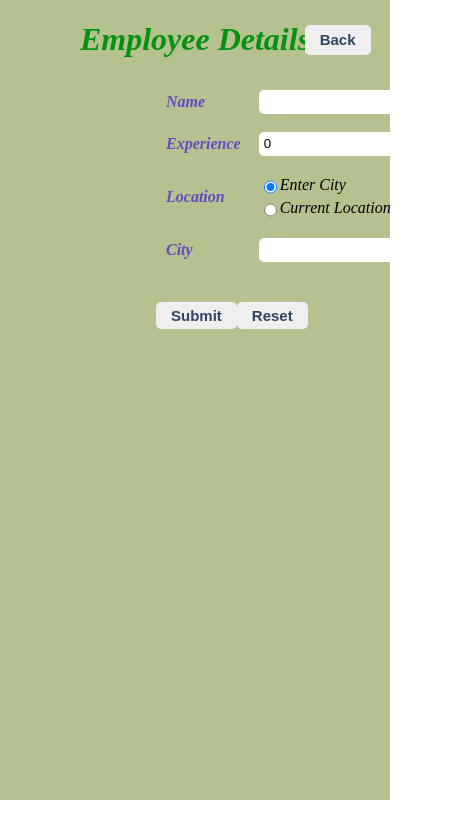
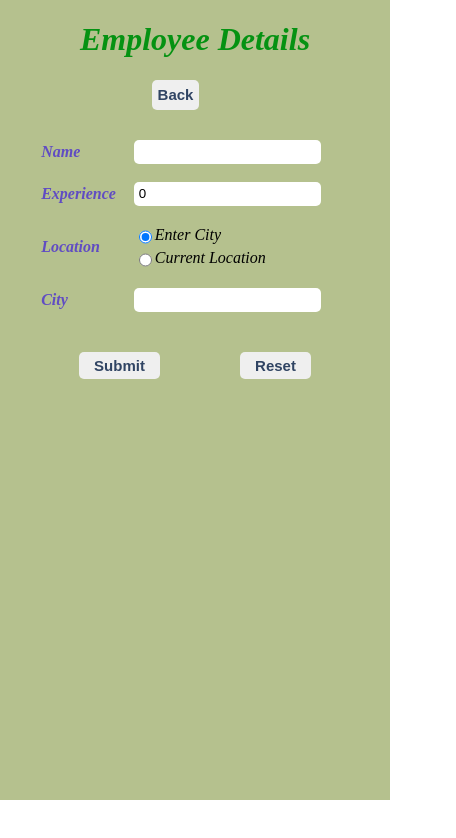
Before and after one commit to PRAVEEN-hub2001/pilots, a React (Create React App) app: page /pilots/AddEmployee in a window 390 px wide. Shown: the top 838 px of the page, 456 px wide, since content can reach past the window. Built offline with nearby package versions, Linux system fonts and the light colour scheme.

Commit message:
first commit

```diff
--- a/src/App.css
+++ b/src/App.css
@@ -42,14 +42,66 @@ td {
   cursor: pointer;
 }
 
+.header {
+  display: flex;
+  align-items: center;
+  justify-content: center;
+  position: relative;
+}
+
+.header>button {
+  position: absolute;
+  right: 5%;
+  height: 30px;
+  border-radius: 5px;
+  border: none;
+}
+
+.map-view {
+  margin: 40px 20% 0 20%;
+  width: 60%,
+}
+
+.btn-add-employee {
+  display: flex;
+  align-items: center;
+  justify-content: space-around;
+  width: 20%;
+  margin-left: 40%;
+  margin-top: 30px;
+}
+
 .App-logo {
   height: 40vmin;
   pointer-events: none;
 }
 
-@media (prefers-reduced-motion: no-preference) {
-  .App-logo {
-    animation: App-logo-spin infinite 20s linear;
+@media only screen and (max-width: 600px) {
+  .header {
+    flex-direction: column;
+    margin-bottom: 20px;
+  }
+
+  .header>button {
+    position: relative;
+  }
+
+  .map-view {
+    margin: 40px 20px 0 20px;
+    width: 80%,
+  }
+
+  table {
+    margin: 0 8%;
+  }
+
+  .btn-add-employee {
+    display: flex;
+    align-items: center;
+    justify-content: space-around;
+    width: 80%;
+    margin-left: 10%;
+    margin-top: 30px;
   }
 }
 
--- a/src/component/AddEmployee.jsx
+++ b/src/component/AddEmployee.jsx
@@ -42,25 +42,9 @@ export default function AddEmployeeDetail() {
   }
   return (
     <div>
-      <div
-        style={{
-          display: "flex",
-          alignItems: "center",
-          justifyContent: "center",
-          position: "relative",
-        }}
-      >
+      <div className="header">
         <h1>Employee Details</h1>
-        <button
-          style={{
-            position: "absolute",
-            right: "5%",
-            height: "30px",
-            borderRadius: "5px",
-            border: "none",
-            padding: "5px 15px",
-          }}
-        >
+        <button>
           <Link
             to={"/pilots/"}
             style={{
@@ -188,16 +172,7 @@ export default function AddEmployeeDetail() {
             </tr>
           )}
         </table>
-        <div
-          style={{
-            display: "flex",
-            alignItems: "center",
-            justifyContent: "space-around",
-            width: "20%",
-            marginLeft: "40%",
-            marginTop: "30px",
-          }}
-        >
+        <div className="btn-add-employee">
           {" "}
           <button
             className="btn"
--- a/src/component/PilotView.jsx
+++ b/src/component/PilotView.jsx
@@ -101,24 +101,9 @@ export default function PilotView() {
 
   return (
     <div className="App">
-      <div
-        style={{
-          display: "flex",
-          alignItems: "center",
-          justifyContent: "center",
-          position: "relative",
-        }}
-      >
+      <div className="header">
         <h1>Drone Flying Pilots</h1>
-        <button
-          style={{
-            position: "absolute",
-            right: "5%",
-            height: "30px",
-            borderRadius: "5px",
-            border: "none",
-          }}
-        >
+        <button>
           <Link
             to={"/pilots/AddEmployee"}
             style={{
@@ -143,12 +128,7 @@ export default function PilotView() {
         onChange={handleRangeChange}
       />
       {adminLocation ? (
-        <div
-          style={{
-            margin: "40px 20% 0 20%",
-            width: "60%",
-          }}
-        >
+        <div className="map-view">
           <MapContainer
             center={[adminLocation.lat, adminLocation.lng]}
             zoom={10}
```
